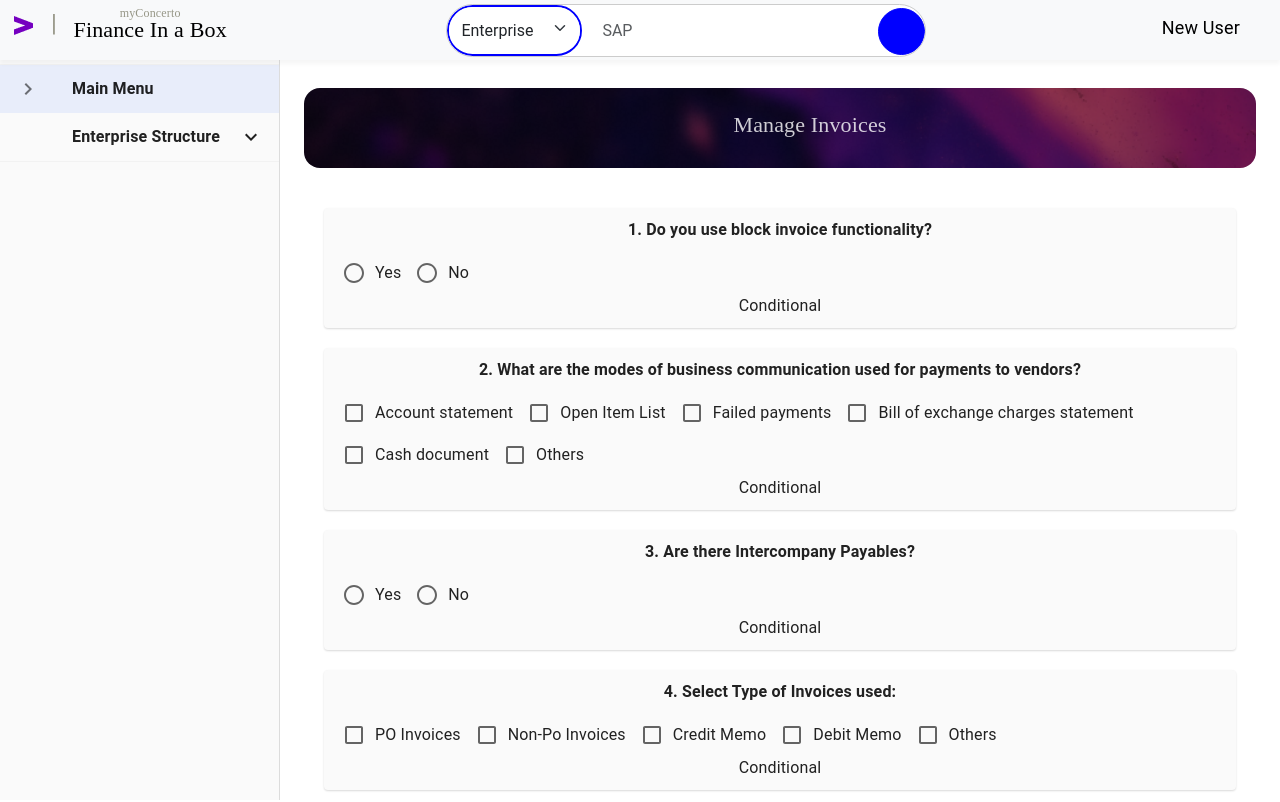
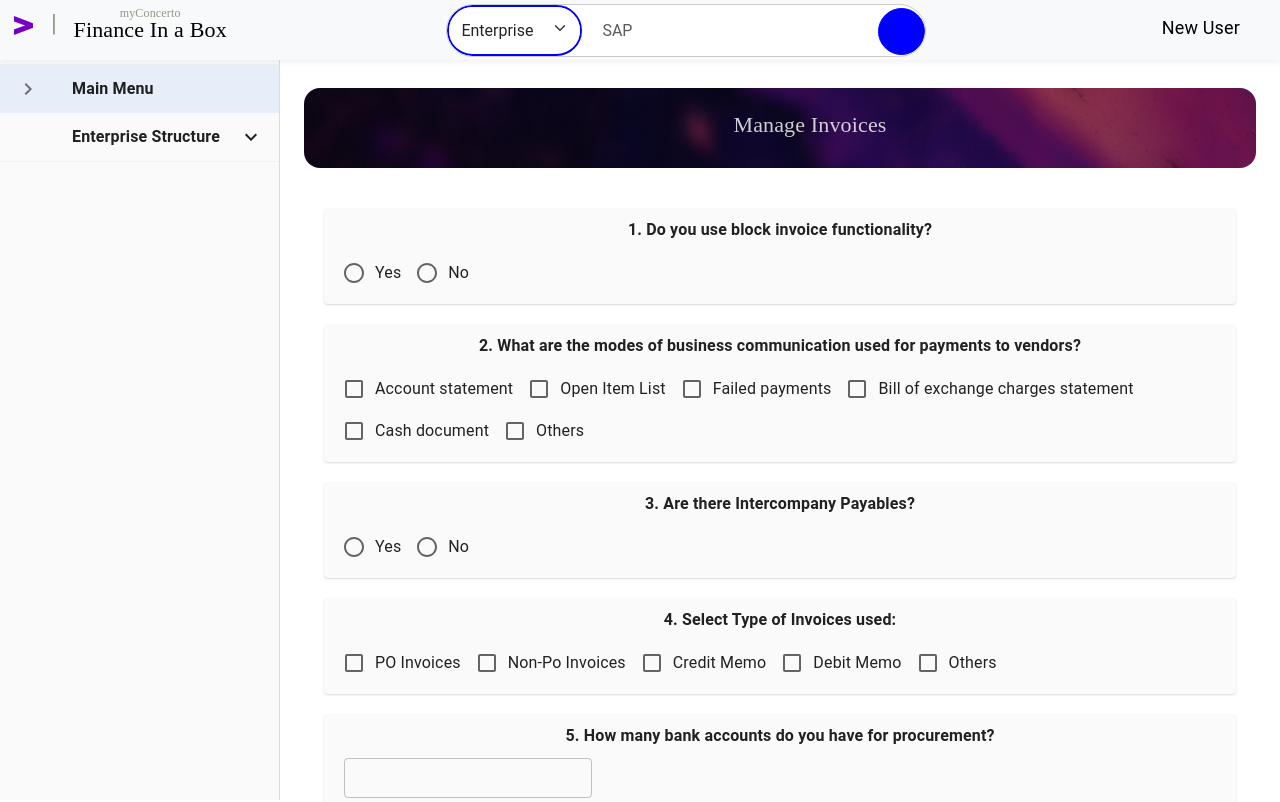
Before and after one commit to surya8barca/fib, a React (Create React App) app: page /manage-invoices in a window 1280 px wide. Shown: the top 802 px of the page. Built offline with nearby package versions, Linux system fonts and the light colour scheme; some icons are missing.

Commit message:
questionnaire- some cases done

```diff
--- a/src/assets/data/staticData.ts
+++ b/src/assets/data/staticData.ts
@@ -9,11 +9,23 @@ export const Enterprise_Structure: any[] = [
 
 
 export const manageInvoicesQuestions:any[]=[
-  {questionNo:1,question:'Do you use block invoice functionality?',type:'radio',options:['Yes','No'],conditional:true},
-  {questionNo:2,question:'What are the modes of business communication used for payments to vendors?',type:'checkbox',options:['Account statement','Open Item List','Failed payments','Bill of exchange charges statement','Cash document','Others',],conditional:true},
-  {questionNo:3,question:'Are there Intercompany Payables?',type:'radio',options:['Yes','No'],conditional:true},
-  {questionNo:4,question:'Select Type of Invoices used:',type:'checkbox',options:['PO Invoices','Non-Po Invoices','Credit Memo','Debit Memo','Others',],conditional:true},
-  {questionNo:5,question:'How many bank accounts do you have for procurement?',type:'formfield-number',conditional:true}
+  {questionNo:1,question:'Do you use block invoice functionality?',type:'radio',options:['Yes','No'],conditional:true,conditionType:'extraQuestion',selecionTrigger:'Yes',
+  conditionData:[{nestedQuestion:true,question:'Please Specify the block Invoice functionality:',type:'checkbox',options:['AP Duplicate invoice','AP PO invoice block','Invoice verification','AP Other reason'],conditional:true,conditionType:'extraQuestion',selecionTrigger:'AP Other reason',
+  conditionData:[{nestedQuestion:true,question:'Name the Invoice:',type:'formfield-text',conditional:false}]
+}],
+},
+  {questionNo:2,question:'What are the modes of business communication used for payments to vendors?',type:'checkbox',options:['Account statement','Open Item List','Failed payments','Bill of exchange charges statement','Cash document','Others',],conditional:true,conditionType:'extraQuestion',selecionTrigger:'Others',
+  conditionData:[{nestedQuestion:true,question:'Name the Correspondence Type:',type:'formfield-text',conditional:false}]
+},
+  {questionNo:3,question:'Are there Intercompany Payables?',type:'radio',options:['Yes','No'],conditional:true,conditionType:'extraQuestion',selecionTrigger:'Yes',
+  conditionData:[{nestedQuestion:true,question:'How many entities use intercompany payable?',type:'formfield-number',conditional:false},]
+},
+  {questionNo:4,question:'Select Type of Invoices used:',type:'checkbox',options:['PO Invoices','Non-Po Invoices','Credit Memo','Debit Memo','Others',],conditional:true,conditionType:'extraQuestion',selecionTrigger:'Others',
+  conditionData:[{nestedQuestion:true,question:'Name the Invoice:',type:'formfield-text',conditional:false}]
+},
+  {questionNo:5,question:'How many bank accounts do you have for procurement?',type:'formfield-number',conditional:true,conditionType:'arrayGeneration',selecionTrigger:'numberInput',
+  conditionData:[{nestedQuestion:true,question:'Name them:',type:'formfield-text',conditional:false}]
+}
 ]
 
 export const processPaymentsQuestions:any[]=[
--- a/src/layouts/questionnaire/inputComponents/checkboxGroup.jsx
+++ b/src/layouts/questionnaire/inputComponents/checkboxGroup.jsx
@@ -2,21 +2,48 @@ import React from 'react';
 import FormControlLabel from '@mui/material/FormControlLabel';
 import FormGroup from '@mui/material/FormGroup';
 import Checkbox from '@mui/material/Checkbox';
+import InputField from './inputField';
+import RadioGroupInput from './radioGroup';
+import DropdownInput from './dropdown';
 
 function CheckboxGroupInput(props) {
     const data = props.data;
+    const [selectedValues,setSelected]=React.useState([]);
+
+    const handleCheck = (event) => {
+        var updatedList = [...selectedValues];
+        if (event.target.checked) {
+          updatedList = [...selectedValues, event.target.value];
+        } else {
+          updatedList.splice(selectedValues.indexOf(event.target.value), 1);
+        }
+        setSelected(updatedList);
+      };
+
     return (
         <>
-            <FormGroup style={{marginTop:'10px'}} row>
+            {data.nestedQuestion &&<span style={{fontWeight:'bold'}}>{data.question}</span>}
+            <FormGroup style={{marginTop:'10px'}} row >
                 {data.options.map((option, index) => (
-                    <FormControlLabel control={<Checkbox />} value={option} label={option} />
+                    <FormControlLabel onChange={handleCheck} control={<Checkbox />} value={option} label={option} />
                 ))}
             </FormGroup>
             {/* checking condition */}
-            {data.conditional &&
-            <>
-                Conditional
-            </>
+            {(data.conditional && selectedValues.includes(data.selecionTrigger) ) &&
+                <>
+                    {data.conditionData.map((data, index) => (
+                        <>
+                            {/* textfield case */}
+                            {data.type.includes('formfield') && <InputField data={data} />}
+                            {/* radio case */}
+                            {data.type === ('radio') && <RadioGroupInput data={data} />}
+                            {/* checkbox case */}
+                            {data.type === ('checkbox') && <CheckboxGroupInput data={data} />}
+                            {/* dropdown case */}
+                            {data.type === ('dropdown') && <DropdownInput data={data} />}
+                        </>
+                    ))}
+                </>
             }
         </>
     );
--- a/src/layouts/questionnaire/inputComponents/dropdown.jsx
+++ b/src/layouts/questionnaire/inputComponents/dropdown.jsx
@@ -2,24 +2,44 @@ import React from 'react';
 import MenuItem from '@mui/material/MenuItem';
 import Select from '@mui/material/Select';
 import { FormGroup } from '@mui/material';
+import InputField from './inputField';
+import CheckboxGroupInput from './checkboxGroup';
+import RadioGroupInput from './radioGroup';
 
 function DropdownInput(props) {
 
     const data = props.data;
+    const [value, setValue] = React.useState('');
+
+    const handleChange = (event) => {
+        setValue(event.target.value);
+    };
     return (
         <>
+            {data.nestedQuestion &&<span style={{fontWeight:'bold'}}>{data.question}</span>}
             <FormGroup style={{marginTop:'10px'}} row>
-                <Select style={{minWidth:'25%'}} autoWidth size='small'>
+                <Select style={{minWidth:'25%'}} autoWidth size='small'value={value} onChange={handleChange}>
                     {data.options.map((option) => (
                         <MenuItem value={option}>{option}</MenuItem>
                     ))}
                 </Select>
             </FormGroup>
             {/* checking condition */}
-            {data.conditional &&
-            <>
-                Conditional
-            </>
+            {(data.conditional && value === data.selecionTrigger) &&
+                <>
+                    {data.conditionData.map((data, index) => (
+                        <>
+                            {/* textfield case */}
+                            {data.type.includes('formfield') && <InputField data={data} />}
+                            {/* radio case */}
+                            {data.type === ('radio') && <RadioGroupInput data={data} />}
+                            {/* checkbox case */}
+                            {data.type === ('checkbox') && <CheckboxGroupInput data={data} />}
+                            {/* dropdown case */}
+                            {data.type === ('dropdown') && <DropdownInput data={data} />}
+                        </>
+                    ))}
+                </>
             }
         </>
     );
--- a/src/layouts/questionnaire/inputComponents/inputField.jsx
+++ b/src/layouts/questionnaire/inputComponents/inputField.jsx
@@ -1,19 +1,39 @@
 import React from 'react';
 import FormGroup from '@mui/material/FormGroup';
 import TextField from '@mui/material/TextField';
+import RadioGroupInput from './radioGroup';
+import DropdownInput from './dropdown';
+import CheckboxGroupInput from './checkboxGroup';
 
 function InputField(props) {
     const data = props.data;
+    const [value, setValue] = React.useState('');
+
+    const handleChange = (event) => {
+        setValue(event.target.value);
+    };
     return (
         <>
+            {data.nestedQuestion &&<span style={{fontWeight:'bold'}}>{data.question}</span>}
             <FormGroup style={{marginTop:'10px'}} row>
-                <TextField type={data.type.split('-')[1]} variant="outlined" size="small" />
+                <TextField value={value} onChange={handleChange} type={data.type.split('-')[1]} variant="outlined" size="small" />
             </FormGroup>
             {/* checking condition */}
-            {data.conditional &&
-            <>
-                Conditional
-            </>
+            {(data.conditional && value === data.selecionTrigger) &&
+                <>
+                    {data.conditionData.map((data, index) => (
+                        <>
+                            {/* textfield case */}
+                            {data.type.includes('formfield') && <InputField data={data} />}
+                            {/* radio case */}
+                            {data.type === ('radio') && <RadioGroupInput data={data} />}
+                            {/* checkbox case */}
+                            {data.type === ('checkbox') && <CheckboxGroupInput data={data} />}
+                            {/* dropdown case */}
+                            {data.type === ('dropdown') && <DropdownInput data={data} />}
+                        </>
+                    ))}
+                </>
             }
         </>
     );
--- a/src/layouts/questionnaire/inputComponents/radioGroup.jsx
+++ b/src/layouts/questionnaire/inputComponents/radioGroup.jsx
@@ -2,22 +2,44 @@ import React from 'react';
 import Radio from '@mui/material/Radio';
 import RadioGroup from '@mui/material/RadioGroup';
 import FormControlLabel from '@mui/material/FormControlLabel';
+import CheckboxGroupInput from './checkboxGroup';
+import DropdownInput from './dropdown';
+import InputField from './inputField';
 
 function RadioGroupInput(props) {
     const data = props.data;
+    const [value, setValue] = React.useState('');
+
+    const handleChange = (event) => {
+        setValue(event.target.value);
+    };
+
     return (
         <>
-            <RadioGroup style={{marginTop:'10px'}} row>
+            {data.nestedQuestion && <span style={{ fontWeight: 'bold' }}>{data.question}</span>}
+            <RadioGroup style={{ marginTop: '10px' }} row value={value} onChange={handleChange}>
                 {data.options.map((option, index) => (
                     <FormControlLabel value={option} control={<Radio />} label={option} />
                 ))}
             </RadioGroup>
             {/* checking condition */}
-            {data.conditional &&
-            <>
-                Conditional
-            </>
+            {(data.conditional && value === data.selecionTrigger) &&
+                <>
+                    {data.conditionData.map((data, index) => (
+                        <>
+                            {/* textfield case */}
+                            {data.type.includes('formfield') && <InputField data={data} />}
+                            {/* radio case */}
+                            {data.type === ('radio') && <RadioGroupInput data={data} />}
+                            {/* checkbox case */}
+                            {data.type === ('checkbox') && <CheckboxGroupInput data={data} />}
+                            {/* dropdown case */}
+                            {data.type === ('dropdown') && <DropdownInput data={data} />}
+                        </>
+                    ))}
+                </>
             }
+
         </>
     );
 }
--- a/src/layouts/questionnaire/questionnaire.jsx
+++ b/src/layouts/questionnaire/questionnaire.jsx
@@ -26,12 +26,12 @@ function Questionnaire(props) {
                         {element.type==='checkbox' &&
                         <CheckboxGroupInput data={element}/>
                         }
-                        {/* for form field-number */}
+                        {/* for dropdowm select */}
                         {element.type==='dropdown' &&
                         <DropdownInput data={element}/>
                         }
                         {/* for form field */}
-                        {element.type==='formfield-number' &&
+                        {element.type.includes('formfield') &&
                         <InputField data={element}/>
                         }
                     </div>
```
